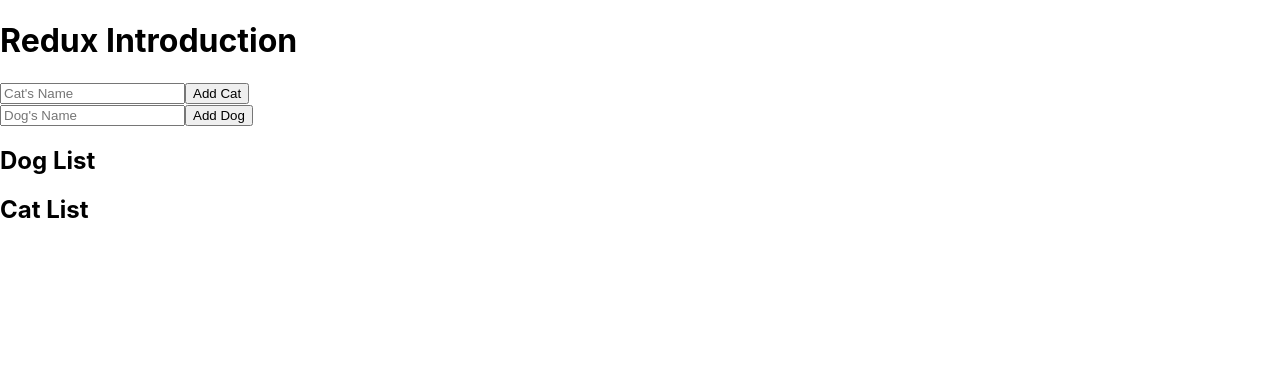
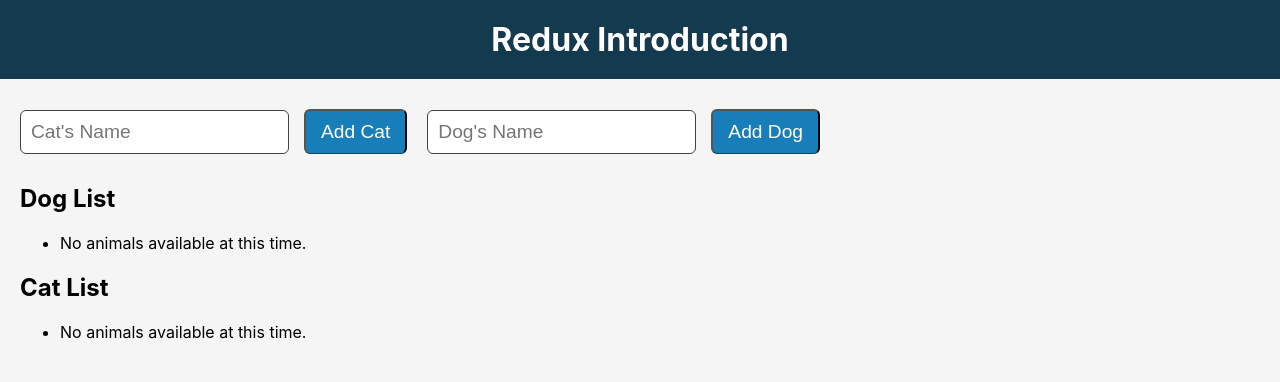
Before and after one commit to myronschippers/tyto-redux-middleware, a React app: page / in a window 1280 px wide. Built offline with nearby package versions, Linux system fonts and the light colour scheme.

Commit message:
adding some styling to the sample code

```diff
--- /dev/null
+++ b/src/components/App/App.css
@@ -0,0 +1,46 @@
+.container {
+    padding: 20px;
+}
+
+.appBar {
+    padding: 20px;
+    margin-bottom: 10px;
+    background: #143a50;
+    color: #ffffff;
+    text-align: center;
+}
+
+.appBar h1 {
+    margin: 0;
+}
+
+.btn {
+    margin: 0;
+    padding: 10px 15px;
+    border-radius: 6px;
+    border-bottom: 1px solid #0e496b;
+    background: #187eb9;
+    color: #ffffff;
+    font-size: 1.2rem;
+}
+
+.field {
+    font-size: 1.2rem;
+    padding: 10px;
+    border: 1px solid #3e4346;
+    margin-right: 15px;
+    border-radius: 6px;
+}
+
+.blocks {
+    font-size: 0;
+    display: block;
+    margin: 0 -10px;
+}
+
+.blocks > * {
+    display: inline-block;
+    box-sizing: border-box;
+    padding: 0 10px 10px;
+    font-size: 1rem;
+}
--- a/src/components/App/App.js
+++ b/src/components/App/App.js
@@ -1,6 +1,10 @@
 import React, { Component } from 'react';
 import { connect } from 'react-redux';
 import mapStoreToProps from '../../redux/mapStoreToProps';
+
+import './App.css';
+
+// CONTENT COMPONENTS
 import BasicList from '../BasicList/BasicList';
 import NewCatForm from '../NewCatForm/NewCatForm';
 import NewDogForm from '../NewDogForm/NewDogForm';
@@ -9,15 +13,23 @@
     render() {
         return (
             <div>
-                <header>
+                <header className="appBar">
                     <h1>Redux Introduction</h1>
                 </header>
 
-                <NewCatForm />
-                <NewDogForm />
+                <div className="container">
+                    <div className="blocks">
+                        <div>
+                            <NewCatForm />
+                        </div>
+                        <div>
+                            <NewDogForm />
+                        </div>
+                    </div>
 
-                <BasicList list={this.props.store.dogReducer} heading="Dog List" />
-                <BasicList list={this.props.store.catReducer} heading="Cat List" />
+                    <BasicList list={this.props.store.dogReducer} heading="Dog List" />
+                    <BasicList list={this.props.store.catReducer} heading="Cat List" />
+                </div>
             </div>
         );
     }
--- a/src/components/BasicList/BasicList.js
+++ b/src/components/BasicList/BasicList.js
@@ -5,9 +5,13 @@
 
 class BasicList extends Component {
     render() {
-        const listOfElements = this.props.list.map((item, index) => {
+        let listOfElements = this.props.list.map((item, index) => {
             return <BasicItem key={index} item={item} index={index} />
         });
+
+        if (listOfElements.length === 0) {
+            listOfElements.push(<BasicItem key={0} item="No animals available at this time." index={0} />);
+        }
 
         return (
             <div>
--- a/src/components/NewCatForm/NewCatForm.js
+++ b/src/components/NewCatForm/NewCatForm.js
@@ -22,12 +22,13 @@
         return (
             <div>
                 <input
+                    className="field"
                     placeholder="Cat's Name"
                     type="text"
                     onChange={(event) => this.changeAnimalField(event, 'cat')}
                     value={this.props.cat}
                 />
-                <button onClick={this.addCat}>Add Cat</button>
+                <button className="btn" onClick={this.addCat}>Add Cat</button>
             </div>
         );
     }
--- a/src/components/NewDogForm/NewDogForm.js
+++ b/src/components/NewDogForm/NewDogForm.js
@@ -22,12 +22,13 @@
         return (
             <div>
                 <input
+                    className="field"
                     placeholder="Dog's Name"
                     type="text"
                     onChange={(event) => this.changeAnimalField(event, 'dog')}
                     value={this.state.dog}
                 />
-                <button onClick={this.addDog}>Add Dog</button>
+                <button className="btn" onClick={this.addDog}>Add Dog</button>
             </div>
         );
     }
--- a/src/index.css
+++ b/src/index.css
@@ -1,4 +1,5 @@
 body {
+  background: whitesmoke;
   margin: 0;
   font-family: -apple-system, BlinkMacSystemFont, 'Segoe UI', 'Roboto', 'Oxygen',
     'Ubuntu', 'Cantarell', 'Fira Sans', 'Droid Sans', 'Helvetica Neue',
```
